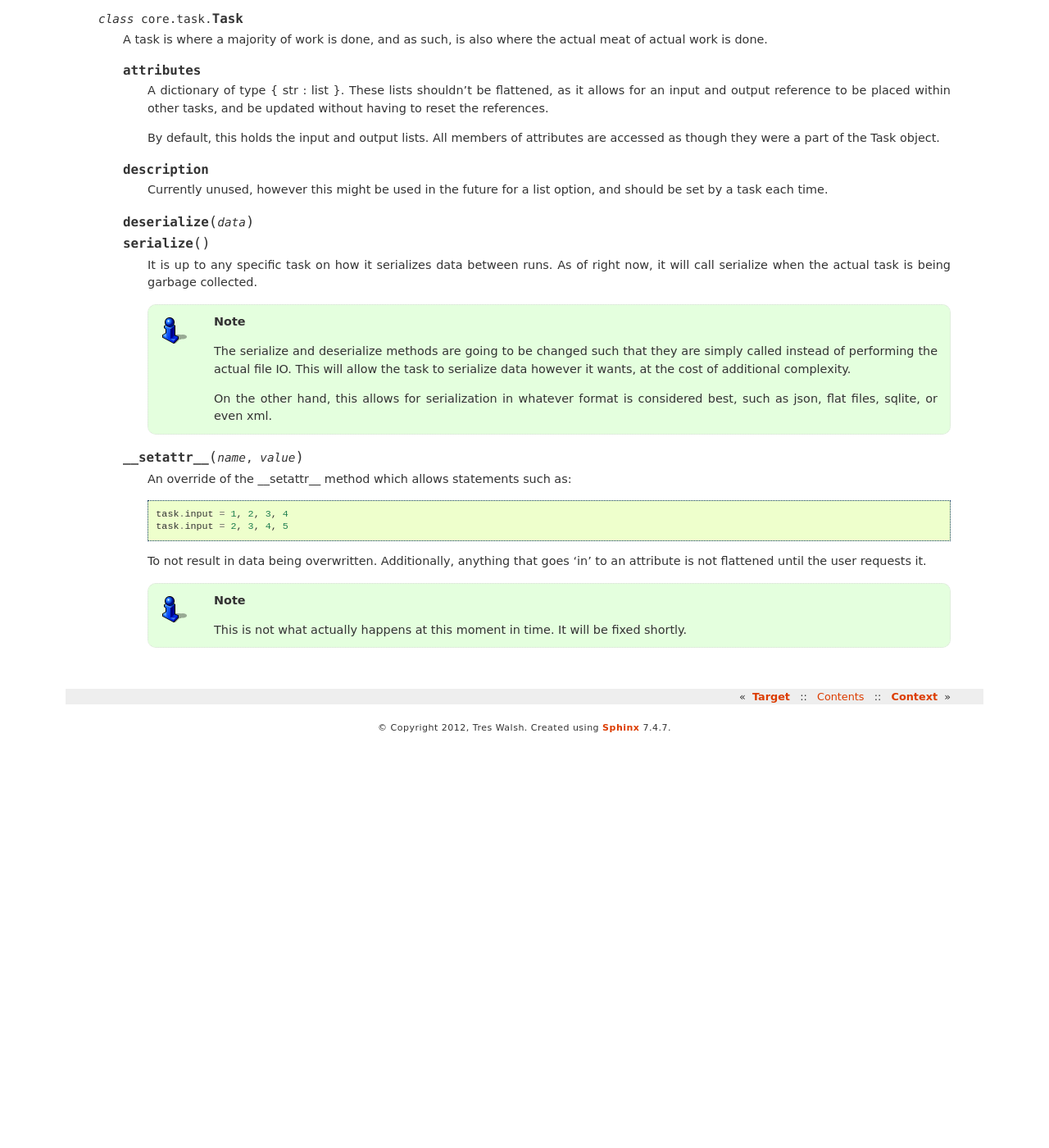
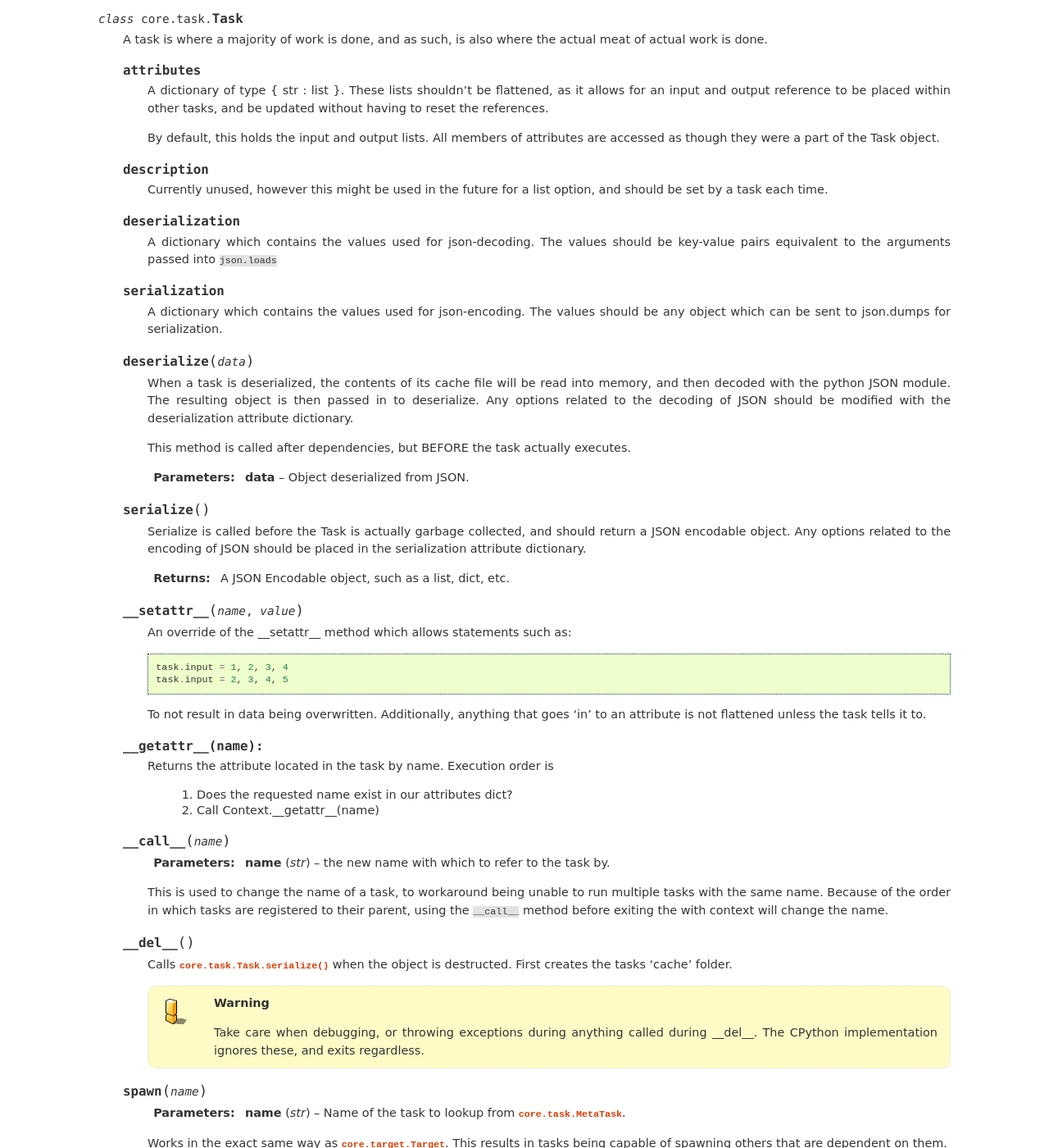
Before and after one commit to slurps-mad-rips/bit, a Sphinx documentation site: the page built from docs/modules/core/task.rst, in a window 1280 px wide and 1400 px high, scrolled down 566 px. Shown: the whole window at 82% size. Built offline with Sphinx 7.4.7, drawn with Linux system fonts in a browser that asks for light colours; pages that are not in the unit, such as notebooks, are missing from menus; before the commit the page ends 1471 px from its top, so only the background shows below that.

Commit message:
Added documentation
Decided to make JSON the only applicable serialization format. We'll see
if this causes issues compared to a binary format, but oh well.

On my TODO list is to change the way serialize and deserialize are
called to match the documentation.

```diff
--- a/docs/modules/core/task.rst
+++ b/docs/modules/core/task.rst
@@ -46,21 +46,38 @@ Task
       Currently unused, however this might be used in the future for a list
       option, and should be set by a task each time.
 
+   .. attribute:: deserialization
+
+      A dictionary which contains the values used for json-decoding. The values
+      should be key-value pairs equivalent to the arguments passed into
+      ``json.loads``
+
+   .. attribute:: serialization
+
+      A dictionary which contains the values used for json-encoding. The values
+      should be any object which can be sent to json.dumps for serialization.
+
    .. method:: deserialize(data)
-               serialize
 
-      It is up to any specific task on how it serializes data between runs.
-      As of right now, it will call serialize when the actual task is being
-      garbage collected.
+      When a task is deserialized, the contents of its cache file will be read
+      into memory, and then decoded with the python JSON module. The resulting
+      object is then passed in to deserialize. Any options related to the
+      decoding of JSON should be modified with the deserialization attribute
+      dictionary.
 
-      .. note:: The serialize and deserialize methods are going to be changed
-                such that they are simply called instead of performing the
-                actual file IO. This will allow the task to serialize
-                data however it wants, at the cost of additional complexity.
+      This method is called after dependencies, but BEFORE the task actually
+      executes.
 
-                On the other hand, this allows for serialization in whatever
-                format is considered best, such as json, flat files, sqlite,
-                or even xml.
+      :param data: Object deserialized from JSON.
+
+   .. method:: serialize
+
+      Serialize is called before the Task is actually garbage collected,
+      and should return a JSON encodable object. Any options related to the
+      encoding of JSON should be placed in the serialization attribute
+      dictionary.
+
+      :returns: A JSON Encodable object, such as a list, dict, etc.
 
    .. method:: __setattr__(name, value)
 
@@ -70,7 +87,39 @@ Task
           task.input = 2, 3, 4, 5
 
       To not result in data being overwritten. Additionally, anything that goes
-      'in' to an attribute is not flattened until the user requests it.
+      'in' to an attribute is not flattened unless the task tells it to.
 
-      .. note:: This is not what actually happens at this moment in time.
-                It will be fixed shortly.
+   .. method:: __getattr__(name):
+
+      Returns the attribute located in the task by name.
+      Execution order is
+
+        1. Does the requested name exist in our attributes dict?
+        2. Call Context.__getattr__(name)
+
+   .. method:: __call__(name)
+
+      :param name: the new name with which to refer to the task by.
+      :type name: str
+
+      This is used to change the name of a task, to workaround being unable to
+      run multiple tasks with the same name. Because of the order in which
+      tasks are registered to their parent, using the ``__call__`` method
+      before exiting the with context will change the name.
+
+   .. method:: __del__
+
+      Calls :meth:`core.task.Task.serialize` when the object is destructed.
+      First creates the tasks 'cache' folder.
+
+      .. warning:: Take care when debugging, or throwing exceptions during
+                   anything called during __del__. The CPython implementation
+                   ignores these, and exits regardless.
+
+   .. method:: spawn(name)
+
+      :param name: Name of the task to lookup from :class:`core.task.MetaTask`.
+      :type name: str
+
+      Works in the exact same way as :class:`core.target.Target`. This results
+      in tasks being capable of spawning others that are dependent on them.
```
Also changed, not shown: 1 other file.
